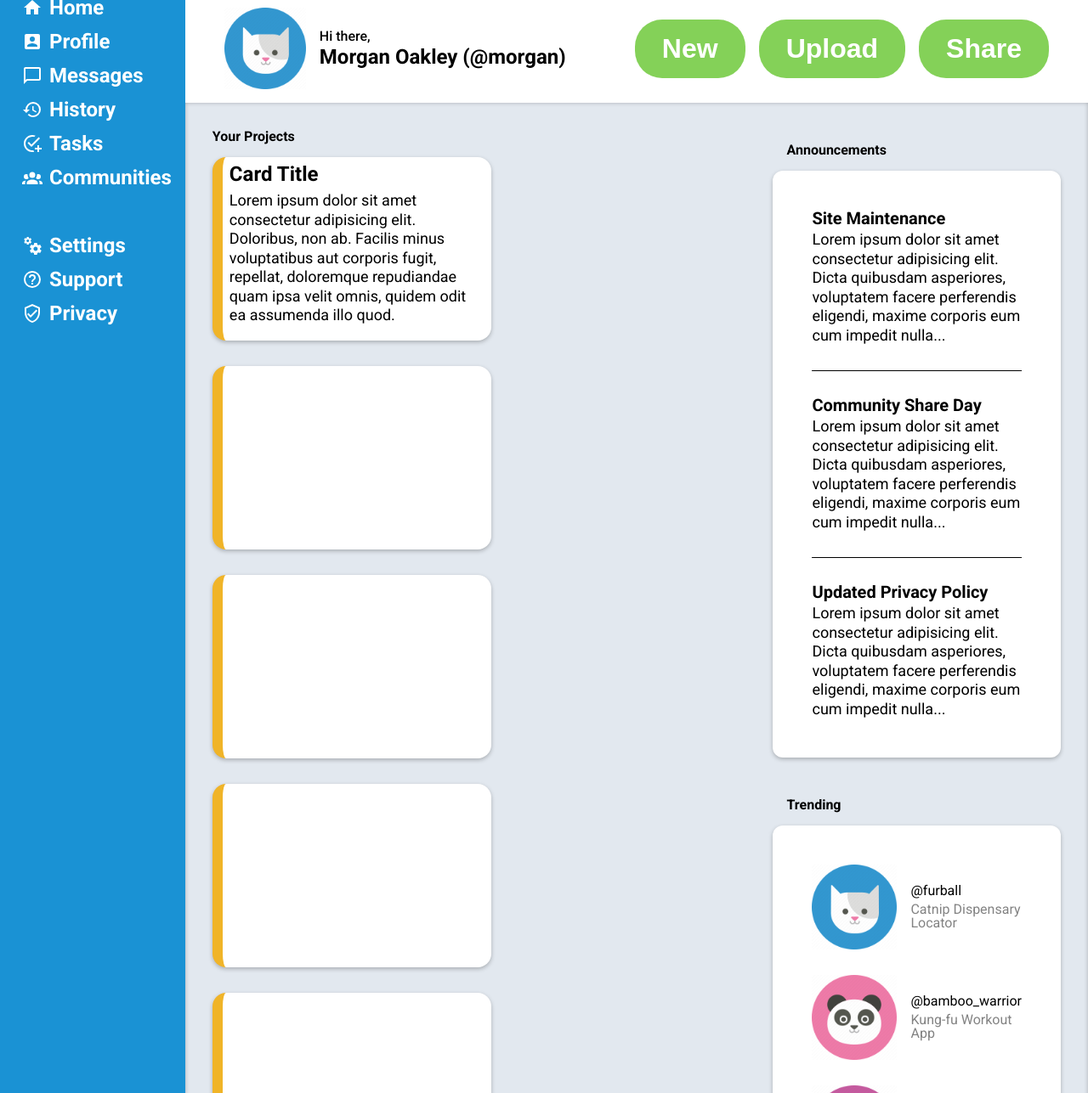
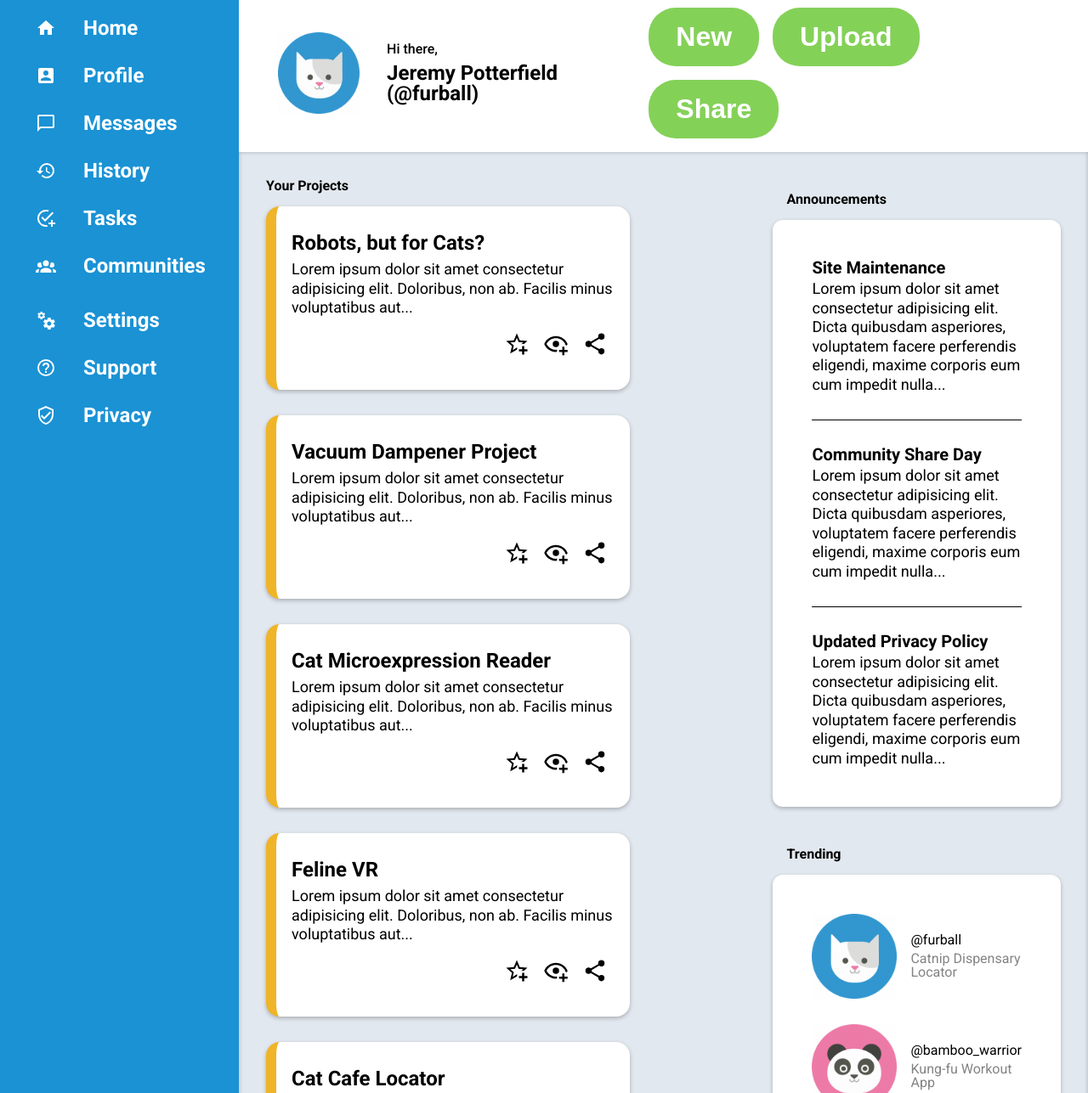
Before and after one commit to jpotterfi/admin-dashboard, a plain HTML site: page index.html in a window 1280 px wide. Shown: the part 83-1370 px from the top of the page at 85% size. Drawn offline with Linux system fonts and the light colour scheme.

Commit message:
added rough draft of all features

```diff
--- a/index.html
+++ b/index.html
@@ -7,8 +7,9 @@
     <title>Jeremy's Admin Dashboard</title>
     <link rel="stylesheet" href="styles.css">
     <link rel="preconnect" href="https://fonts.googleapis.com">
-<link rel="preconnect" href="https://fonts.gstatic.com" crossorigin>
-<link href="https://fonts.googleapis.com/css2?family=Roboto:ital,wght@0,100;0,300;0,400;0,500;0,700;0,900;1,100;1,300;1,400;1,500;1,700;1,900&display=swap" rel="stylesheet">
+    <link rel="preconnect" href="https://fonts.googleapis.com">
+    <link rel="preconnect" href="https://fonts.gstatic.com" crossorigin>
+    <link href="https://fonts.googleapis.com/css2?family=Archivo+Black&family=Roboto:ital,wght@0,100;0,300;0,400;0,500;0,700;0,900;1,100;1,300;1,400;1,500;1,700;1,900&display=swap" rel="stylesheet">
 </head>
 <body>
     <div class = "container">
@@ -45,7 +46,7 @@
                 <div class = top-right>
                     <img src = "icons/notification.svg" class="icon">
                     <img src = "icons/cat-avatar.png" class="icon" style="height: 4vh;">
-                    <div class = "username">Morgan Oakley</div>
+                    <div class = "username">Jeremy Potterfield</div>
                 </div>
             </div>
             <div class = "bottom-half">
@@ -53,7 +54,7 @@
                     <img src = "icons/cat-avatar.png" class="avatar">
                     <div class = "welcome-container">
                         <div class = "welcome">Hi there,</div>
-                        <div class = "full-username">Morgan Oakley (@morgan)</div>
+                        <div class = "full-username">Jeremy Potterfield (@furball)</div>
                     </div>
                 </div>
                 <div class = "bottom-right">
@@ -68,14 +69,71 @@
                 <div class = "section-header">Your Projects</div>
                 <div class = "project-card-container">
                     <div class = "project-card">
-                        <div class = "card-title">Card Title</div>
-                        <div class = "card-content">Lorem ipsum dolor sit amet consectetur adipisicing elit. Doloribus, non ab. Facilis minus voluptatibus aut corporis fugit, repellat, doloremque repudiandae quam ipsa velit omnis, quidem odit ea assumenda illo quod.</div>
+                        <div class = "project-card-content">
+                            <div class = "card-title">Robots, but for Cats?</div>
+                            <div class = "card-content">Lorem ipsum dolor sit amet consectetur adipisicing elit. Doloribus, non ab. Facilis minus voluptatibus aut...</div>
+                            <div class = "project-card-icons">
+                                <img src="icons/favorite.svg" class="project-card-icon">
+                                <img src="icons/watch.svg" class="project-card-icon">
+                                <img src="icons/share.svg" class="project-card-icon">
+                            </div>
+                        </div>
                     </div>
-                    <div class = "project-card"></div>
-                    <div class = "project-card"></div>
-                    <div class = "project-card"></div>
-                    <div class = "project-card"></div>
-                    <div class = "project-card"></div>
+                    <div class = "project-card">
+                        <div class = "project-card-content">
+                            <div class = "card-title">Vacuum Dampener Project</div>
+                            <div class = "card-content">Lorem ipsum dolor sit amet consectetur adipisicing elit. Doloribus, non ab. Facilis minus voluptatibus aut...</div>
+                            <div class = "project-card-icons">
+                                <img src="icons/favorite.svg" class="project-card-icon">
+                                <img src="icons/watch.svg" class="project-card-icon">
+                                <img src="icons/share.svg" class="project-card-icon">
+                            </div>
+                        </div>
+                    </div>
+                    <div class = "project-card">
+                        <div class = "project-card-content">
+                            <div class = "card-title">Cat Microexpression Reader</div>
+                            <div class = "card-content">Lorem ipsum dolor sit amet consectetur adipisicing elit. Doloribus, non ab. Facilis minus voluptatibus aut...</div>
+                            <div class = "project-card-icons">
+                                <img src="icons/favorite.svg" class="project-card-icon">
+                                <img src="icons/watch.svg" class="project-card-icon">
+                                <img src="icons/share.svg" class="project-card-icon">
+                            </div>
+                        </div>
+                    </div>
+                    <div class = "project-card">
+                        <div class = "project-card-content">
+                            <div class = "card-title">Feline VR</div>
+                            <div class = "card-content">Lorem ipsum dolor sit amet consectetur adipisicing elit. Doloribus, non ab. Facilis minus voluptatibus aut...</div>
+                            <div class = "project-card-icons">
+                                <img src="icons/favorite.svg" class="project-card-icon">
+                                <img src="icons/watch.svg" class="project-card-icon">
+                                <img src="icons/share.svg" class="project-card-icon">
+                            </div>
+                        </div>
+                    </div>
+                    <div class = "project-card">
+                        <div class = "project-card-content">
+                            <div class = "card-title">Cat Cafe Locator</div>
+                            <div class = "card-content">Lorem ipsum dolor sit amet consectetur adipisicing elit. Doloribus, non ab. Facilis minus voluptatibus aut...</div>
+                            <div class = "project-card-icons">
+                                <img src="icons/favorite.svg" class="project-card-icon">
+                                <img src="icons/watch.svg" class="project-card-icon">
+                                <img src="icons/share.svg" class="project-card-icon">
+                            </div>
+                        </div>
+                    </div>
+                    <div class = "project-card">
+                        <div class = "project-card-content">
+                            <div class = "card-title">Funny Cat Video Aggregator</div>
+                            <div class = "card-content">Lorem ipsum dolor sit amet consectetur adipisicing elit. Doloribus, non ab. Facilis minus voluptatibus aut...</div>
+                            <div class = "project-card-icons">
+                                <img src="icons/favorite.svg" class="project-card-icon">
+                                <img src="icons/watch.svg" class="project-card-icon">
+                                <img src="icons/share.svg" class="project-card-icon">
+                            </div>
+                        </div>
+                    </div>
                 </div>
             </div>
             <div class = "announcements">
--- a/styles.css
+++ b/styles.css
@@ -65,7 +65,7 @@ html {
     background-color: #1A92D4;
     display: flex;
     flex-direction: column;
-    padding: 16px;
+    padding: 32px;
     color: white;
     font-weight: 600;
     font-size: 3vh;
@@ -75,11 +75,12 @@ html {
     margin-bottom: 5vh;
     display: flex;
     flex-direction: row;
-    gap: 8px;
-    margin-left: 10px;
+    gap: 32px;
+    font-size: 4vh;
+    font-weight: 300;
 }
 #logo-icon {
-    height: 3vh;
+    height: 4vh;
 }
 
 .sidebar-top{
@@ -90,7 +91,7 @@ html {
 .icon-link {
     display: flex;
     flex-direction: row;
-    gap: 8px;
+    gap: 32px;
 }
 
 .icon {
@@ -101,8 +102,10 @@ html {
     margin-left: 10px;
 }
 
-li {
-    margin-bottom: 2vh;
+ul {
+    display: flex;
+    flex-direction: column;
+    gap: 32px;
 }
 
 .top-container {
@@ -131,7 +134,7 @@ li {
 .welcome-container {
     display: flex;
     flex-direction: column;
-    gap: 4px;
+    gap: 8px;
 
 }
 
@@ -173,7 +176,7 @@ li {
 .bottom-left {
     display: flex;
     align-items: center;
-    gap: 16px;
+    gap: 32px;
 }
 
 .bottom-right {
@@ -234,15 +237,35 @@ li {
 
 .project-card{
     height: 200px;
-    width: 300px;
+    width: 400px;
     border-radius: 16px;
     border-left: 12px #F0B428 solid;
     background-color: white;
     padding: 8px;
     display: flex;
     flex-direction: column;
+    justify-content: space-around;
+    box-shadow: 0 2px 5px rgba(0, 0, 0, 0.25);
+}
+.project-card-content{
+    display: flex;
+    flex-direction: column;
     gap: 8px;
-    box-shadow: 0 2px 5px rgba(0, 0, 0, 0.25);
+    margin-left: 10px;
+    margin-right: 10px;
+}
+
+.project-card-icons{
+    display: flex;
+    flex-direction: row;
+    justify-content: flex-end;
+    align-items: center;
+    padding: 8px;
+    gap: 16px;
+}
+
+.project-card-icon{
+    height: 30px;
 }
 
 
```
Also changed, not shown: icons/favorite.svg (added), icons/share.svg (added), icons/watch.svg (added).
